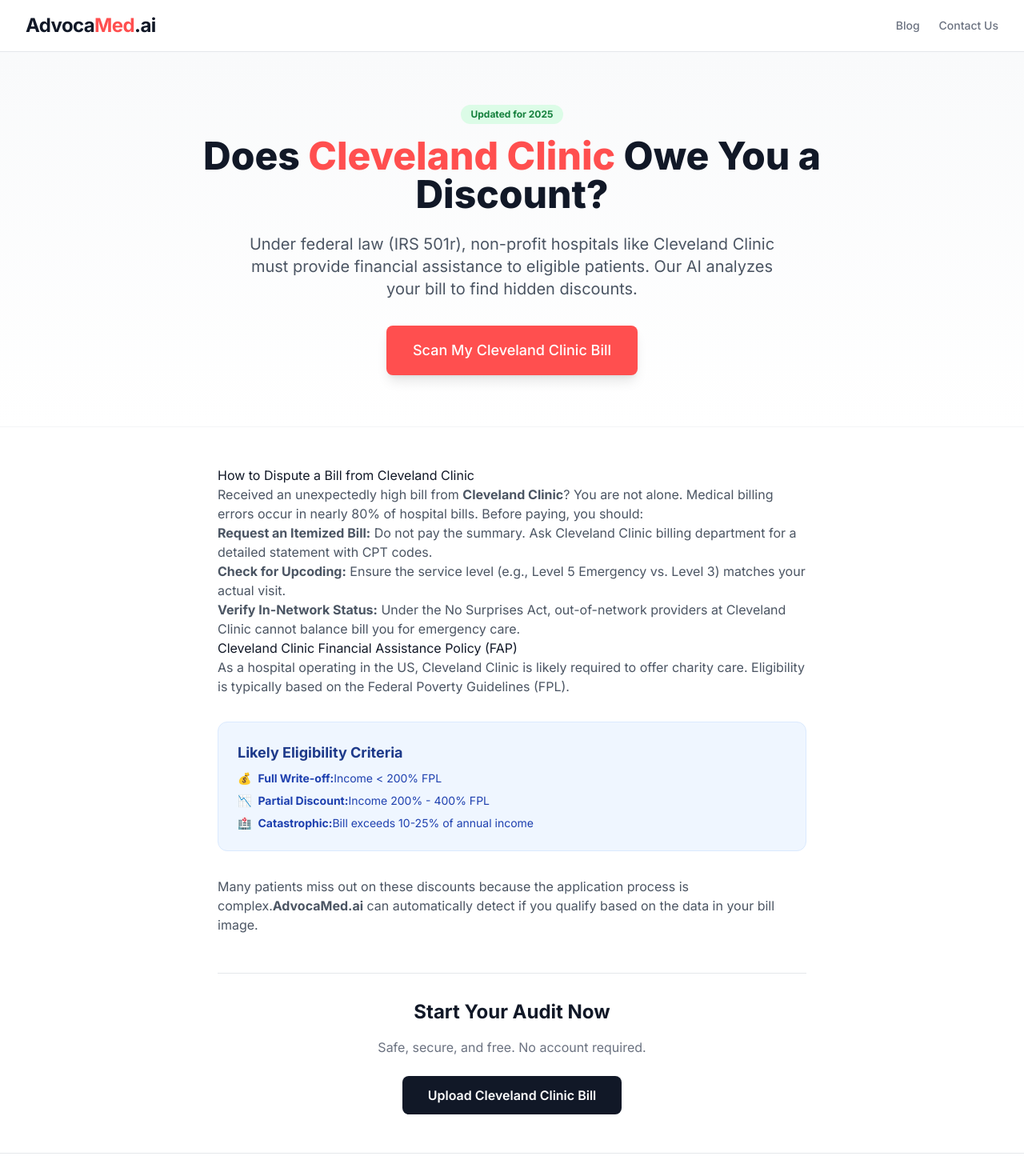
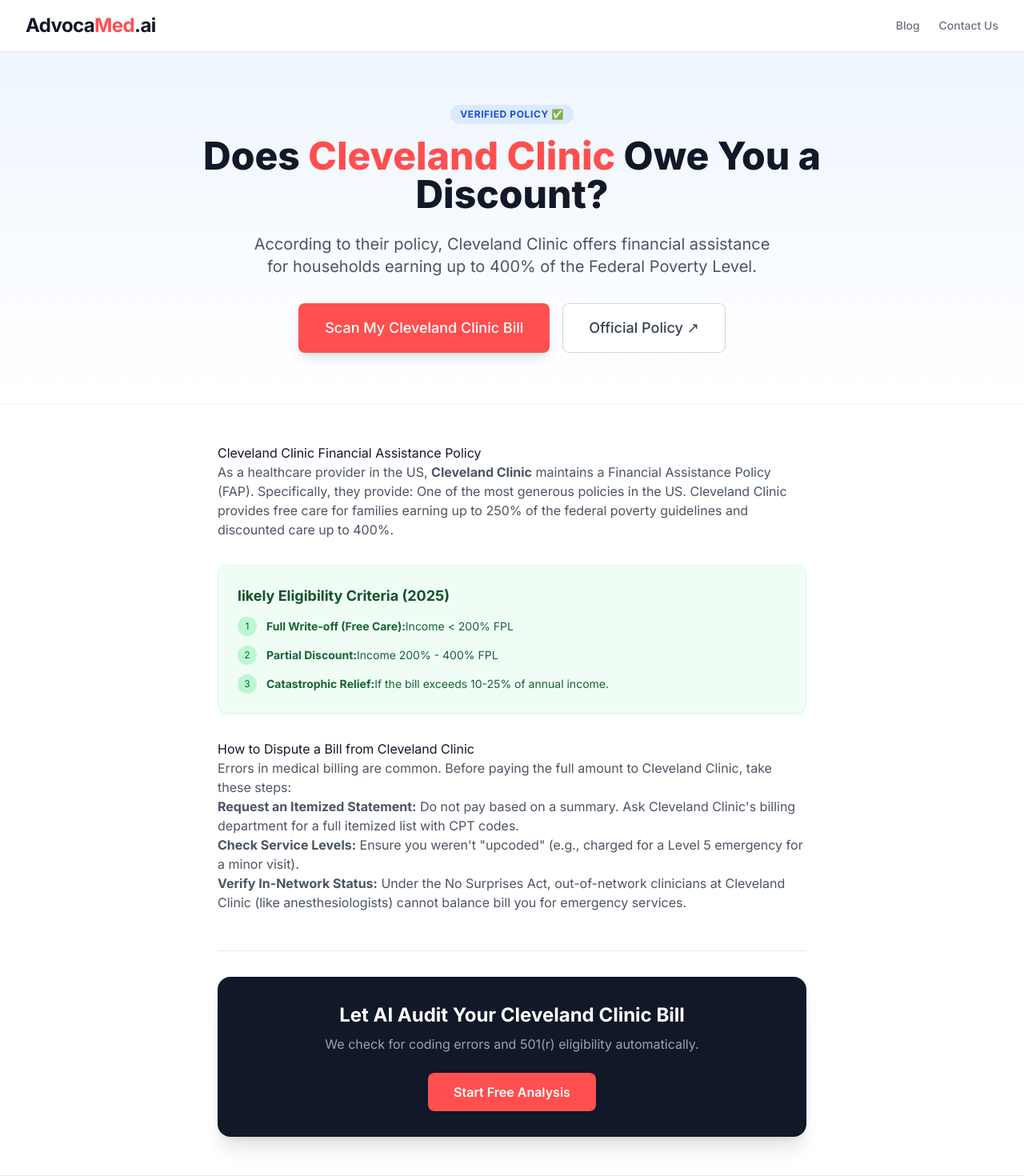
Before and after one commit to gkswjdgb/advocamed-ai, a React (Vite) app in the folder advocamed.ai/: page /hospital/cleveland-clinic in a window 1280 px wide. Shown: the top 1470 px of the page at 80% size. Built offline with nearby package versions, Linux system fonts and the light colour scheme.

Commit message:
Update HospitalGuide.tsx

```diff
--- a/advocamed.ai/pages/HospitalGuide.tsx
+++ b/advocamed.ai/pages/HospitalGuide.tsx
@@ -1,42 +1,58 @@
 import React from 'react';
 import { useParams, Link } from 'react-router-dom';
 import SEO from '../components/SEO';
+import { hospitals } from '../data/hospitals';
 
 const HospitalGuide: React.FC = () => {
   const { slug } = useParams<{ slug: string }>();
 
-  // Format slug to readable name (e.g., "mass-general-hospital" -> "Mass General Hospital")
-  const hospitalName = slug
-    ? slug.split('-').map(word => word.charAt(0).toUpperCase() + word.slice(1)).join(' ')
-    : 'Hospital';
+  // 1. Try to find specific hospital data
+  const hospitalData = hospitals.find(h => h.slug === slug);
+
+  // 2. Fallback Logic (Programmatic Generation)
+  // Even if we don't have the data in hospitals.ts, we generate a valid page.
+  const hospitalName = hospitalData
+    ? hospitalData.name
+    : slug
+      ? slug.split('-').map(word => word.charAt(0).toUpperCase() + word.slice(1)).join(' ')
+      : 'Hospital';
 
   const currentYear = new Date().getFullYear();
+  const fplThreshold = hospitalData ? hospitalData.fpl_cutoff : 400; // Default to 400% if unknown
 
   return (
     <>
       <SEO
-        title={`${hospitalName} Financial Assistance & Billing Dispute Guide`}
-        description={`Learn how to apply for charity care at ${hospitalName}, dispute billing errors, and find financial assistance policies under IRS 501(r).`}
+        title={`${hospitalName} Financial Assistance & Billing Dispute Guide (${currentYear})`}
+        description={`Learn how to apply for charity care at ${hospitalName}, dispute billing errors, and find financial assistance policies under IRS 501(r). Income limit: ${fplThreshold}% FPL.`}
         canonical={`/hospital/${slug}`}
       />
 
-      <div className="bg-white min-h-screen">
+      <div className="bg-white min-h-screen animate-fade-in-up">
         {/* Header Section */}
-        <div className="bg-gradient-to-b from-gray-50 to-white py-16 border-b border-gray-100">
+        <div className="bg-gradient-to-b from-blue-50 to-white py-16 border-b border-gray-100">
             <div className="max-w-4xl mx-auto px-4 text-center">
-                <span className="inline-block py-1 px-3 rounded-full bg-green-100 text-green-700 text-xs font-bold mb-4">
-                    Updated for {currentYear}
+                <span className="inline-block py-1 px-3 rounded-full bg-blue-100 text-blue-700 text-xs font-bold mb-4 uppercase tracking-wider">
+                    {hospitalData ? 'Verified Policy ✅' : 'IRS 501(r) Compliance Guide'}
                 </span>
-                <h1 className="text-3xl md:text-5xl font-extrabold text-gray-900 mb-6">
+                <h1 className="text-3xl md:text-5xl font-extrabold text-gray-900 mb-6 leading-tight">
                     Does <span className="text-primary">{hospitalName}</span> Owe You a Discount?
                 </h1>
                 <p className="text-xl text-gray-600 mb-8 max-w-2xl mx-auto">
-                    Under federal law (IRS 501r), non-profit hospitals like {hospitalName} must provide financial assistance to eligible patients. Our AI analyzes your bill to find hidden discounts.
+                    {hospitalData
+                        ? `According to their policy, ${hospitalName} offers financial assistance for households earning up to ${hospitalData.fpl_cutoff}% of the Federal Poverty Level.`
+                        : `Under federal law (IRS 501r), non-profit hospitals like ${hospitalName} must provide financial assistance to eligible patients. Our AI analyzes your bill to find hidden discounts.`
+                    }
                 </p>
-                <div className="flex justify-center">
-                    <Link to="/" className="inline-flex items-center px-8 py-4 border border-transparent text-lg font-medium rounded-lg text-white bg-primary hover:bg-primaryHover shadow-lg hover:shadow-xl transition-all">
+                <div className="flex flex-col sm:flex-row justify-center gap-4">
+                    <Link to="/" className="inline-flex items-center justify-center px-8 py-4 border border-transparent text-lg font-medium rounded-lg text-white bg-primary hover:bg-primaryHover shadow-lg hover:shadow-xl transition-all">
                         Scan My {hospitalName} Bill
                     </Link>
+                    {hospitalData?.financial_aid_url && (
+                         <a href={hospitalData.financial_aid_url} target="_blank" rel="noreferrer" className="inline-flex items-center justify-center px-8 py-4 border border-gray-300 text-lg font-medium rounded-lg text-gray-700 bg-white hover:bg-gray-50 transition-all">
+                             Official Policy ↗
+                         </a>
+                    )}
                 </div>
             </div>
         </div>
@@ -44,41 +60,52 @@
         {/* Content Section */}
         <div className="max-w-3xl mx-auto px-4 py-12 prose prose-lg prose-indigo text-gray-600">
 
-            <h2 className="text-gray-900">How to Dispute a Bill from {hospitalName}</h2>
+            {/* Dynamic Policy Section */}
+            <h2 className="text-gray-900">{hospitalName} Financial Assistance Policy</h2>
             <p>
-                Received an unexpectedly high bill from <strong>{hospitalName}</strong>? You are not alone. Medical billing errors occur in nearly 80% of hospital bills. Before paying, you should:
-            </p>
-            <ul>
-                <li><strong>Request an Itemized Bill:</strong> Do not pay the summary. Ask {hospitalName} billing department for a detailed statement with CPT codes.</li>
-                <li><strong>Check for Upcoding:</strong> Ensure the service level (e.g., Level 5 Emergency vs. Level 3) matches your actual visit.</li>
-                <li><strong>Verify In-Network Status:</strong> Under the No Surprises Act, out-of-network providers at {hospitalName} cannot balance bill you for emergency care.</li>
-            </ul>
-
-            <h2 className="text-gray-900">{hospitalName} Financial Assistance Policy (FAP)</h2>
-            <p>
-                As a hospital operating in the US, {hospitalName} is likely required to offer charity care. Eligibility is typically based on the Federal Poverty Guidelines (FPL).
+                As a healthcare provider in the US, <strong>{hospitalName}</strong> maintains a Financial Assistance Policy (FAP).
+                {hospitalData
+                  ? ` Specifically, they provide: ${hospitalData.policy_summary}`
+                  : ` Eligibility is typically based on the Federal Poverty Guidelines (FPL).`
+                }
             </p>
 
-            <div className="bg-blue-50 p-6 rounded-xl border border-blue-100 not-prose my-8">
-                <h3 className="font-bold text-blue-900 text-lg mb-2">Likely Eligibility Criteria</h3>
-                <ul className="space-y-2 text-sm text-blue-800">
-                    <li className="flex items-center"><span className="mr-2">💰</span> <strong>Full Write-off:</strong> Income &lt; 200% FPL</li>
-                    <li className="flex items-center"><span className="mr-2">📉</span> <strong>Partial Discount:</strong> Income 200% - 400% FPL</li>
-                    <li className="flex items-center"><span className="mr-2">🏥</span> <strong>Catastrophic:</strong> Bill exceeds 10-25% of annual income</li>
+            <div className="bg-green-50 p-6 rounded-xl border border-green-100 not-prose my-8 shadow-sm">
+                <h3 className="font-bold text-green-900 text-lg mb-3"> likely Eligibility Criteria ({currentYear})</h3>
+                <ul className="space-y-3 text-sm text-green-800">
+                    <li className="flex items-center">
+                        <span className="bg-green-200 text-green-800 rounded-full w-6 h-6 flex items-center justify-center mr-3 text-xs">1</span>
+                        <strong>Full Write-off (Free Care):</strong> Income &lt; 200% FPL
+                    </li>
+                    <li className="flex items-center">
+                        <span className="bg-green-200 text-green-800 rounded-full w-6 h-6 flex items-center justify-center mr-3 text-xs">2</span>
+                        <strong>Partial Discount:</strong> Income 200% - {fplThreshold}% FPL
+                    </li>
+                    <li className="flex items-center">
+                        <span className="bg-green-200 text-green-800 rounded-full w-6 h-6 flex items-center justify-center mr-3 text-xs">3</span>
+                        <strong>Catastrophic Relief:</strong> If the bill exceeds 10-25% of annual income.
+                    </li>
                 </ul>
             </div>
 
+            <h2 className="text-gray-900">How to Dispute a Bill from {hospitalName}</h2>
             <p>
-                Many patients miss out on these discounts because the application process is complex.
-                <strong>AdvocaMed.ai</strong> can automatically detect if you qualify based on the data in your bill image.
+                Errors in medical billing are common. Before paying the full amount to {hospitalName}, take these steps:
             </p>
+            <ul>
+                <li><strong>Request an Itemized Statement:</strong> Do not pay based on a summary. Ask {hospitalName}'s billing department for a full itemized list with CPT codes.</li>
+                <li><strong>Check Service Levels:</strong> Ensure you weren't "upcoded" (e.g., charged for a Level 5 emergency for a minor visit).</li>
+                <li><strong>Verify In-Network Status:</strong> Under the No Surprises Act, out-of-network clinicians at {hospitalName} (like anesthesiologists) cannot balance bill you for emergency services.</li>
+            </ul>
 
             <div className="mt-12 pt-8 border-t border-gray-200 text-center not-prose">
-                <h3 className="text-2xl font-bold text-gray-900 mb-4">Start Your Audit Now</h3>
-                <p className="text-gray-500 mb-6">Safe, secure, and free. No account required.</p>
-                <Link to="/" className="inline-block bg-gray-900 text-white px-8 py-3 rounded-lg font-semibold hover:bg-gray-800 transition-colors">
-                    Upload {hospitalName} Bill
-                </Link>
+                <div className="bg-secondary rounded-2xl p-8 text-white shadow-xl">
+                    <h3 className="text-2xl font-bold mb-2">Let AI Audit Your {hospitalName} Bill</h3>
+                    <p className="text-gray-400 mb-6">We check for coding errors and 501(r) eligibility automatically.</p>
+                    <Link to="/" className="inline-block bg-primary text-white px-8 py-3 rounded-lg font-semibold hover:bg-primaryHover transition-colors w-full sm:w-auto">
+                        Start Free Analysis
+                    </Link>
+                </div>
             </div>
         </div>
       </div>
```
